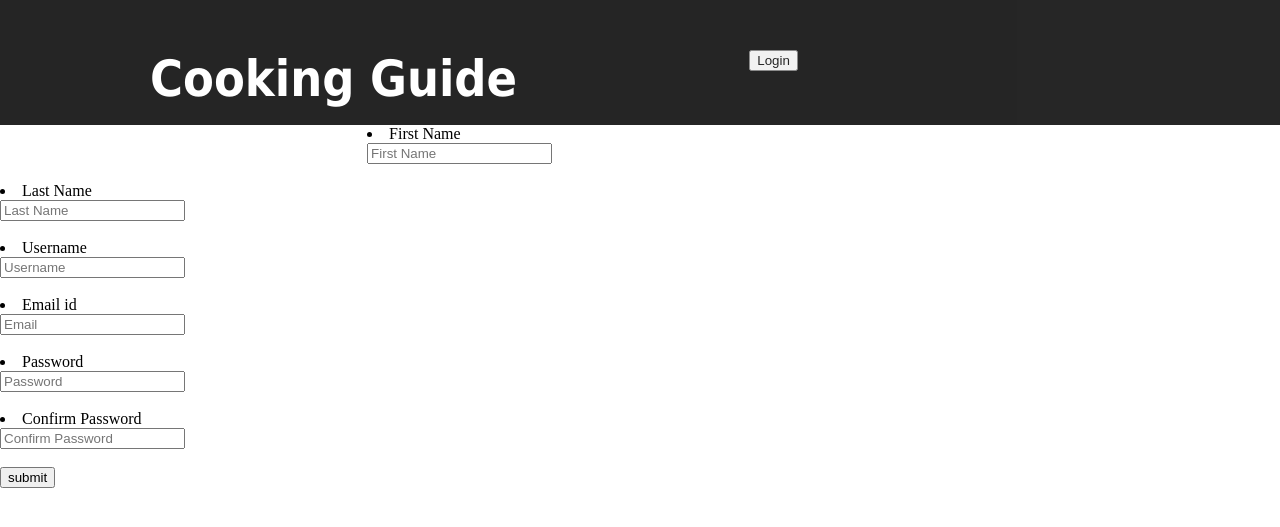
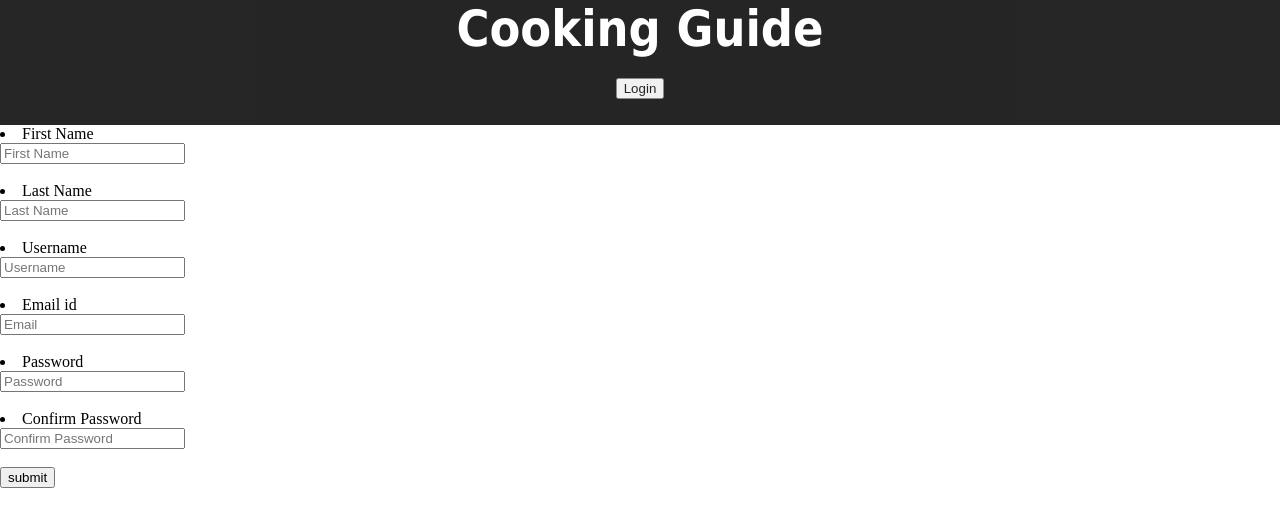
Before and after one commit to mr-pramod-98/Cooking-Guide, a Django app: page /account/register in a window 1280 px wide. Shown: the top 527 px of the page. Run offline with Django 3.2, Linux system fonts and the light colour scheme.

Commit message:
Update index.css

```diff
--- a/Recipe/cook/static/cook/index.css
+++ b/Recipe/cook/static/cook/index.css
@@ -4,7 +4,6 @@
 }
 
 #header{
-    position : relative;
     background : black;
     opacity : 0.85;
     height : 125px;
@@ -12,25 +11,25 @@
 
 #header h3{
     position : relative;
-    left : 150px;
-    float : left;
-
     font : bold 50px Tahoma;
     color : white;
 }
 
 .button{
     position : relative;
-    top : 50px;
-    right : 50px;
+    top : -30px;
+    left : 0%;
 }
 
 section img{
     position : relative;
-    left : -50px;
-    top : 20px;
+    left : 25%;
     max-width : 50%;
-    max-height : 50%;
+    max-height : 100%;
 
     opacity: 0.75;
 }
+
+section{
+    align : right;
+}
```
